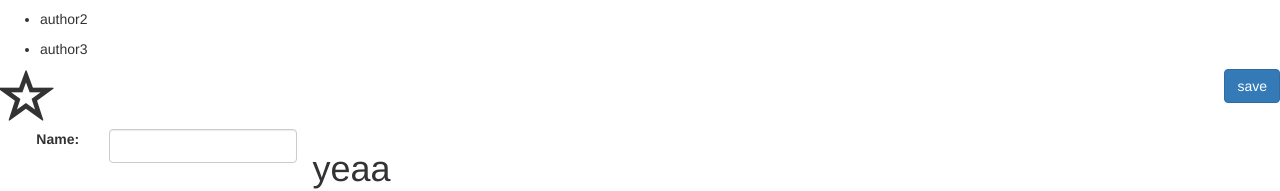
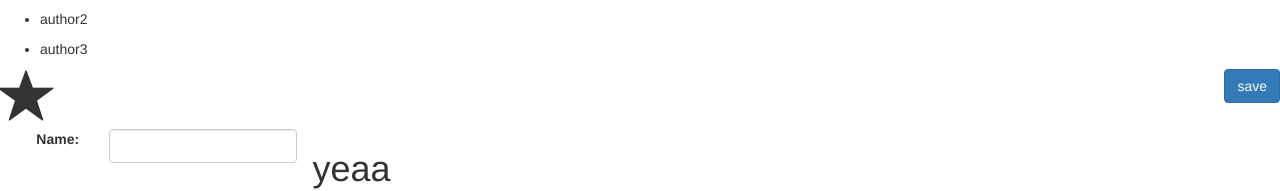
Before and after one commit to saarziv/Angular4_Course, an Angular app: page / in a window 1280 px wide. Shown: the part 144-335 px from the top of the page. Built offline with nearby package versions, Linux system fonts and the light colour scheme.

Commit message:
pass Event data

```diff
--- a/src/app/app.component.html
+++ b/src/app/app.component.html
@@ -4,6 +4,6 @@
     {{ title }}
   </h1>
   <authors-list></authors-list>
-  <favourite></favourite>
+  <favourite [is-favourite]=true (change)='onChange($event)'></favourite>
   <title-casing></title-casing>
 </div>
--- a/src/app/app.component.ts
+++ b/src/app/app.component.ts
@@ -1,4 +1,5 @@
 import { Component } from '@angular/core';
+import {IsFavouriteEventArgs} from './favourite/favourite.component';
 
 @Component({
   selector: 'app-root',
@@ -7,4 +8,7 @@ import { Component } from '@angular/core';
 })
 export class AppComponent {
   title = 'Angular';
+  onChange(eventArgs: IsFavouriteEventArgs){
+    console.log('changed', eventArgs);
+  }
 }
--- a/src/app/authors-list/authors-list.component.ts
+++ b/src/app/authors-list/authors-list.component.ts
@@ -8,7 +8,7 @@ import { Component, OnInit } from '@angular/core';
 })
 export class AuthorsListComponent implements OnInit {
   authorsList: string[];
-  isPulled: boolean = true;
+  isPulled = true;
   constructor(private authorService: AuthorsService) { }
 
   ngOnInit() {
--- a/src/app/favourite/favourite.component.ts
+++ b/src/app/favourite/favourite.component.ts
@@ -1,4 +1,7 @@
-import { Component, OnInit } from '@angular/core';
+import { Component, OnInit, Input, Output , EventEmitter } from '@angular/core';
+import { getLocaleDateTimeFormat } from '@angular/common/src/i18n/locale_data_api';
+
+
 
 @Component({
   selector: 'favourite',
@@ -6,10 +9,16 @@ import { Component, OnInit } from '@angular/core';
   styleUrls: ['./favourite.component.css']
 })
 export class FavouriteComponent implements OnInit {
-  isFavourite=false;
+  @Input('is-favourite') isFavourite: boolean
+  @Output() change = new EventEmitter();
   constructor() { }
-  onStarClick(){
+  onStarClick() {
     this.isFavourite = !this.isFavourite;
+    const eventArg = {
+      newValue: this.isFavourite,
+      time: new Date().toLocaleDateString()
+    }
+    this.change.emit(eventArg);
   }
 
 
@@ -17,3 +26,7 @@ export class FavouriteComponent implements OnInit {
   ngOnInit() {
   }
 }
+export interface IsFavouriteEventArgs{
+  newValue: boolean;
+  time: Date;
+}
```
